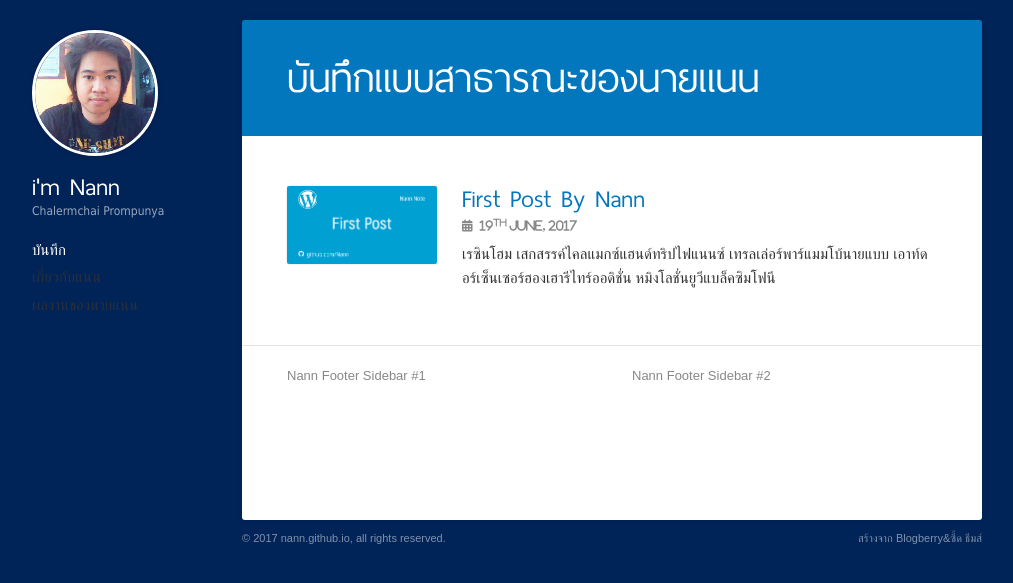
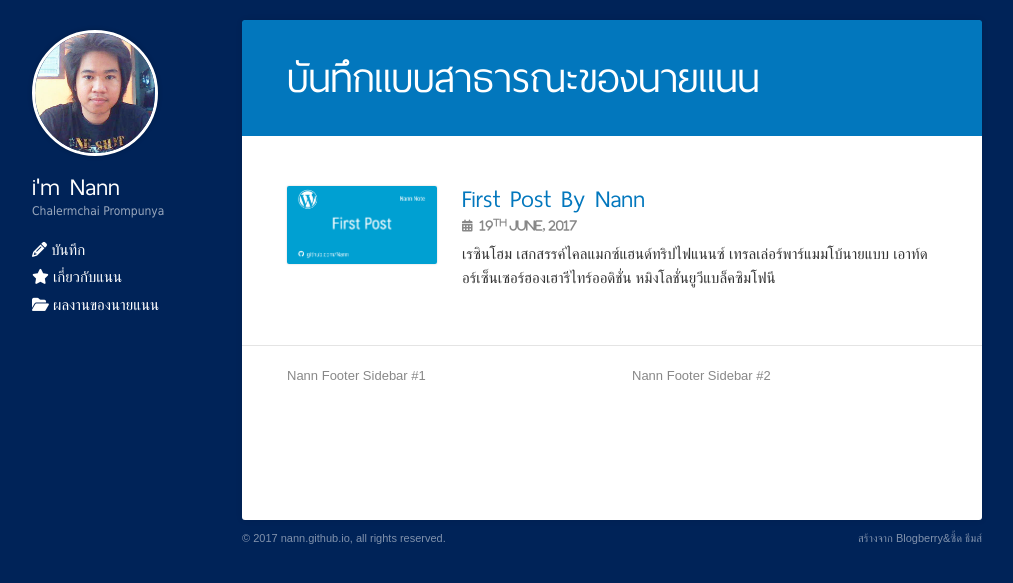
Before and after one commit to Nann/nann.github.io, a Jekyll site: the page built from index.html, in a window 1280 px wide. Shown: the top 583 px of the page, without its empty margins (133-1146 px from the left). Built offline with Jekyll 4.4.1, drawn with Linux system fonts in a browser that asks for light colours; nearby versions of some CDN libraries; library files that are not in the unit come from our copies.

Commit message:
Fix icon main menu

```diff
--- a/_includes/main-menu.html
+++ b/_includes/main-menu.html
@@ -1,5 +1,5 @@
 <ul id="menu-main" class="main">
-	<li class="menu-item"> <a href="/blog" title="บันทึก">บันทึก</a></li>
-	<li class="menu-item">เกี่ยวกับแนน</li>
-	<li class="menu-item">ผลงานของนายแนน</li>
+	<li class="menu-item"> <a href="/blog" title="บันทึก"><i class="fa fa-pencil"></i> บันทึก</a></li>
+	<li class="menu-item"><a href="#about"><i class="fa fa-star"></i> เกี่ยวกับแนน</li></a>
+	<li class="menu-item"><a href="#portfolio"><i class="fa fa-folder-open"></i> ผลงานของนายแนน</li>
 </ul>
```
